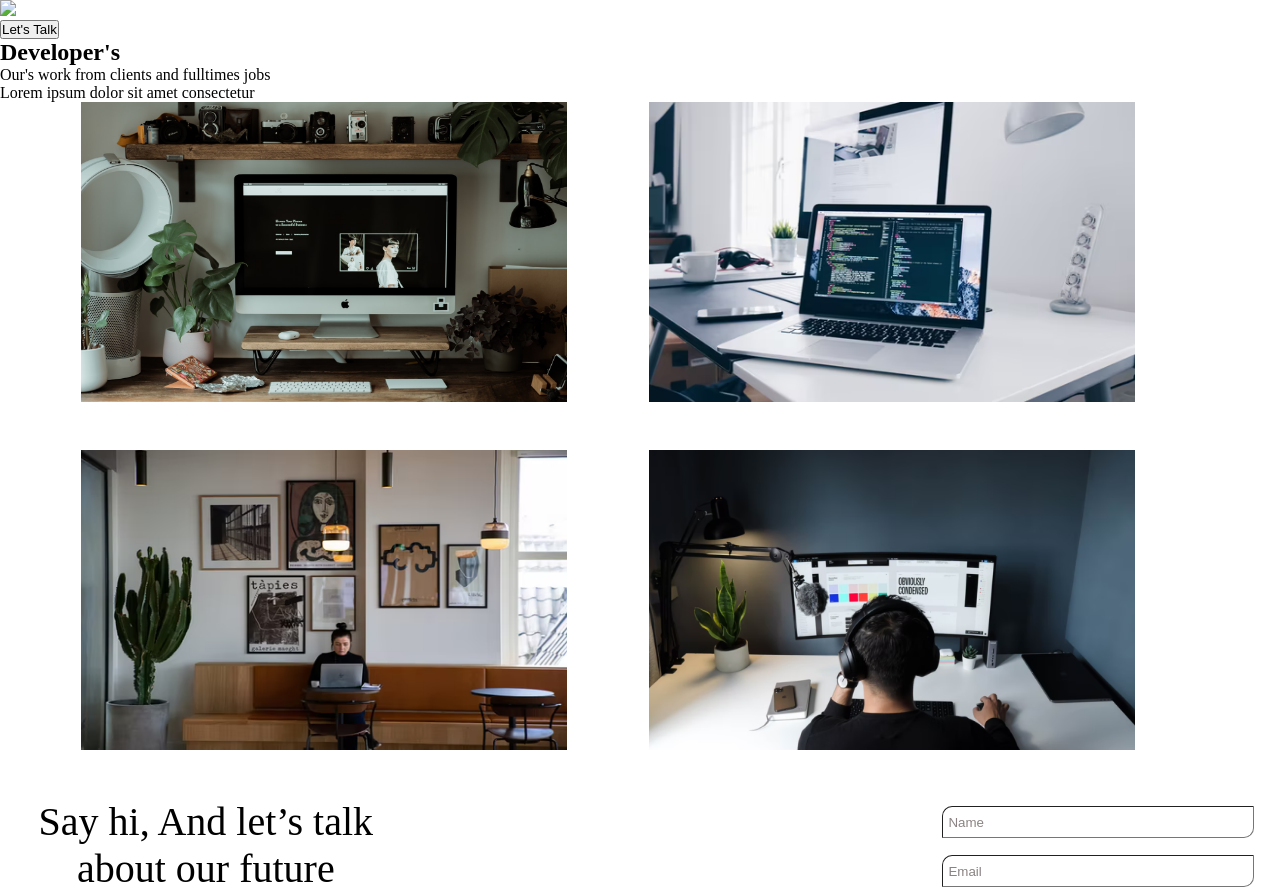
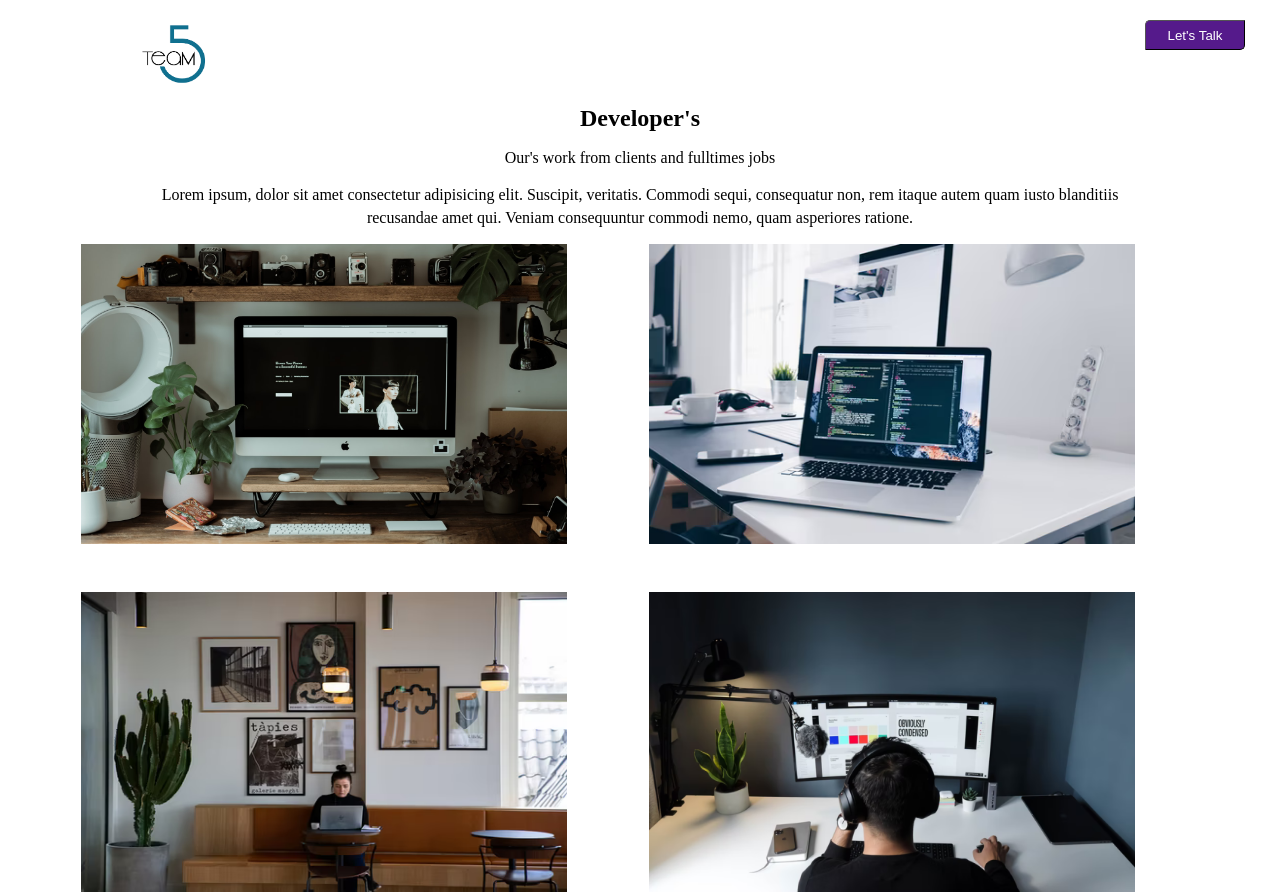
Before and after one commit to GSG-G11/team5, a plain HTML site: page index.html in a window 1280 px wide. Shown: the top 895 px of the page. Drawn offline with Linux system fonts and the light colour scheme.

Commit message:
8-add-header-style Relates #5

```diff
--- a/index.html
+++ b/index.html
@@ -12,23 +12,30 @@
 
 <body>
     <header>
-        <div class="nav">
+        <div class="container">
+          <div class="nav">
             <img class="logo" src="./image/logo.png" />
             <div>
-                <button id="talk">Let's Talk</button>
+              <button class="talk">Let's Talk</button>
             </div>
-        </div>
-        <div class="header-content">
+          </div>
+          <div class="header-content">
             <h2 class="title">Developer's</h2>
             <p class="para-1">Our's work from clients and fulltimes jobs</p>
-            <p class="para-2">Lorem ipsum dolor sit amet consectetur</p>
+            <p class="para-2">
+              Lorem ipsum, dolor sit amet consectetur adipisicing elit. Suscipit,
+              veritatis. Commodi sequi, consequatur non, rem itaque autem quam
+              iusto blanditiis recusandae amet qui. Veniam consequuntur commodi
+              nemo, quam asperiores ratione.
+            </p>
+          </div>
         </div>
-    </header>
+      </header>
     <section class="team-section">
         <div class="card">
             <div class="flip">
             <div class="front-card">
-                <img class="card-image" src="photo-1599652645497-3432ee65ab97.jpg" alt="ghada photo">
+                <img class="card-image" src="./image/photo-1599652645497-3432ee65ab97.jpg" alt="ghada photo">
             </div>
             <div class="back">
                 <h1 class="team-name"> Ghada </h1>
@@ -44,7 +51,7 @@
         <div class="card">
             <div class="flip">
             <div class="front-card">
-                <img class="card-image" src="photo-1498050108023-c5249f4df085.png" alt="saleh photo">
+                <img class="card-image" src="./image/photo-1498050108023-c5249f4df085.png" alt="saleh photo">
             </div>
             <div class="back">
                 <h1 class="team-name"> saleh </h1>
@@ -60,7 +67,7 @@
         <div class="card">
             <div class="flip">
             <div class="front-card">
-                <img class="card-image" src="photo-1606836606933-94d15b61617b.png" alt="Yousra photo">
+                <img class="card-image" src="./image/photo-1606836606933-94d15b61617b.png" alt="Yousra photo">
             </div>
             <div class="back">
                 <h1 class="team-name"> Yousra </h1>
@@ -76,7 +83,7 @@
         <div class="card">
             <div class="flip">
             <div class="front-card">
-                <img class="card-image" src="photo-1613909207039-6b173b755cc1.png" alt="ghada photo">
+                <img class="card-image" src="./image/photo-1613909207039-6b173b755cc1.png" alt="ghada photo">
             </div>
             <div class="back">
                 <h1 class="team-name"> Mahmoud </h1>
--- a/style.css
+++ b/style.css
@@ -2,6 +2,68 @@
   padding: 0;
   margin: 0;
 }
+/* header section */
+header {
+  display: flex;
+  flex-direction: column;
+  justify-content: center;
+  /* align-items: center; */
+}
+.container {
+  padding-left: 15px;
+  padding-right: 15px;
+  margin-left: auto;
+  margin-right: auto;
+  position: relative;
+}
+.nav {
+  display: flex;
+  justify-content: space-between;
+  justify-items: center;
+  padding-left: 10%;
+  padding-top: 20px;
+  padding-right: 20px;
+}
+.logo {
+  width: 70px;
+}
+.talk {
+  width: 100px;
+  height: 30px;
+  align-self: flex-end;
+  border-radius: 5px 0 5px 0;
+  border-width: 0.5px;
+  background-color: #551a8b;
+  color: #fff;
+  transition: width 1s ease-in;
+}
+.talk:hover {
+  width: 150px;
+  background-color: #612896;
+}
+.header-content {
+  text-align: center;
+  display: flex;
+  flex-direction: column;
+  align-items: center;
+}
+.header-content .title {
+  color: #000;
+  margin: 15px;
+}
+.header-content p {
+  line-height: 1.4;
+  margin-bottom: 15px;
+}
+.header-content .para-1 {
+  text-align: center;
+}
+.header-content .para-2 {
+  width: 80%;
+  align-items: center;
+}
+
+/* end header section */
 
 .team-section{
     display: flex;
```
Also changed, not shown: image/logo.png (added), image/photo-1498050108023-c5249f4df085.png (renamed from photo-1498050108023-c5249f4df085.png), image/photo-1599652645497-3432ee65ab97.jpg (renamed from photo-1599652645497-3432ee65ab97.jpg), image/photo-1606836606933-94d15b61617b.png (renamed from photo-1606836606933-94d15b61617b.png), image/photo-1613909207039-6b173b755cc1.png (renamed from photo-1613909207039-6b173b755cc1.png).
